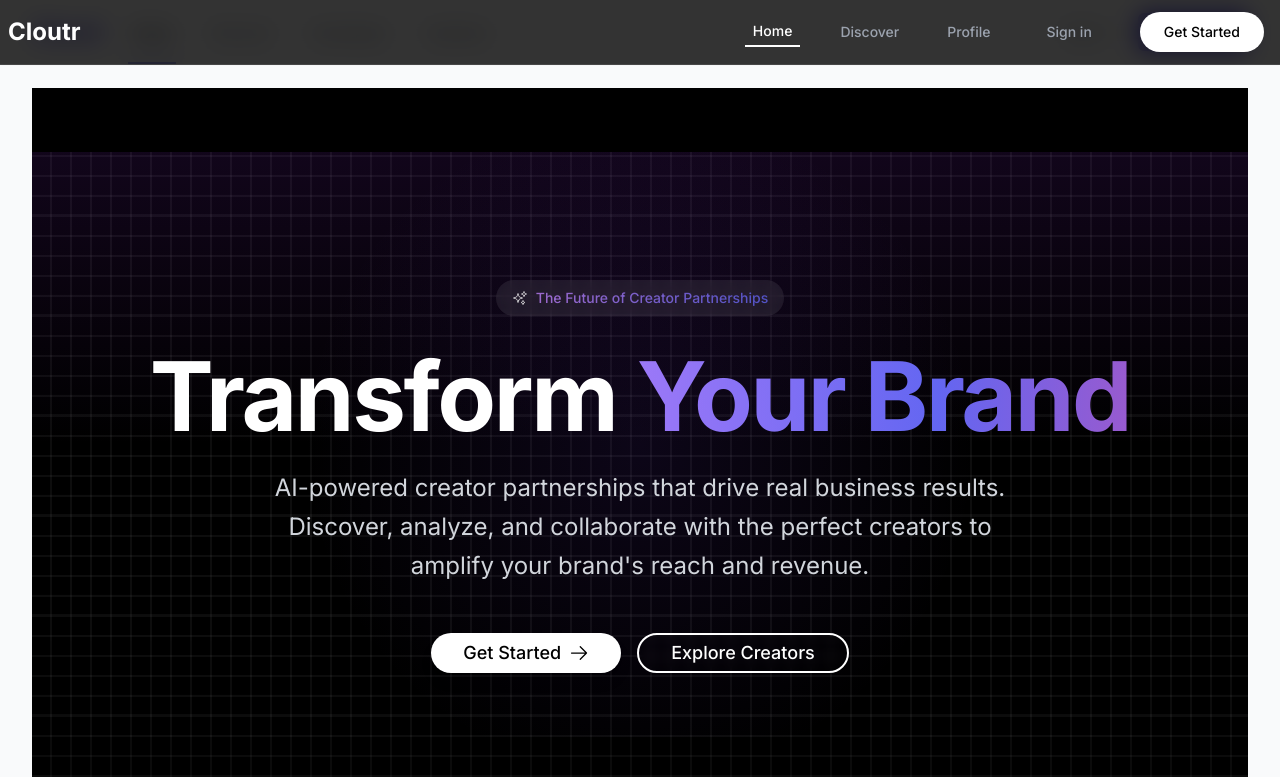
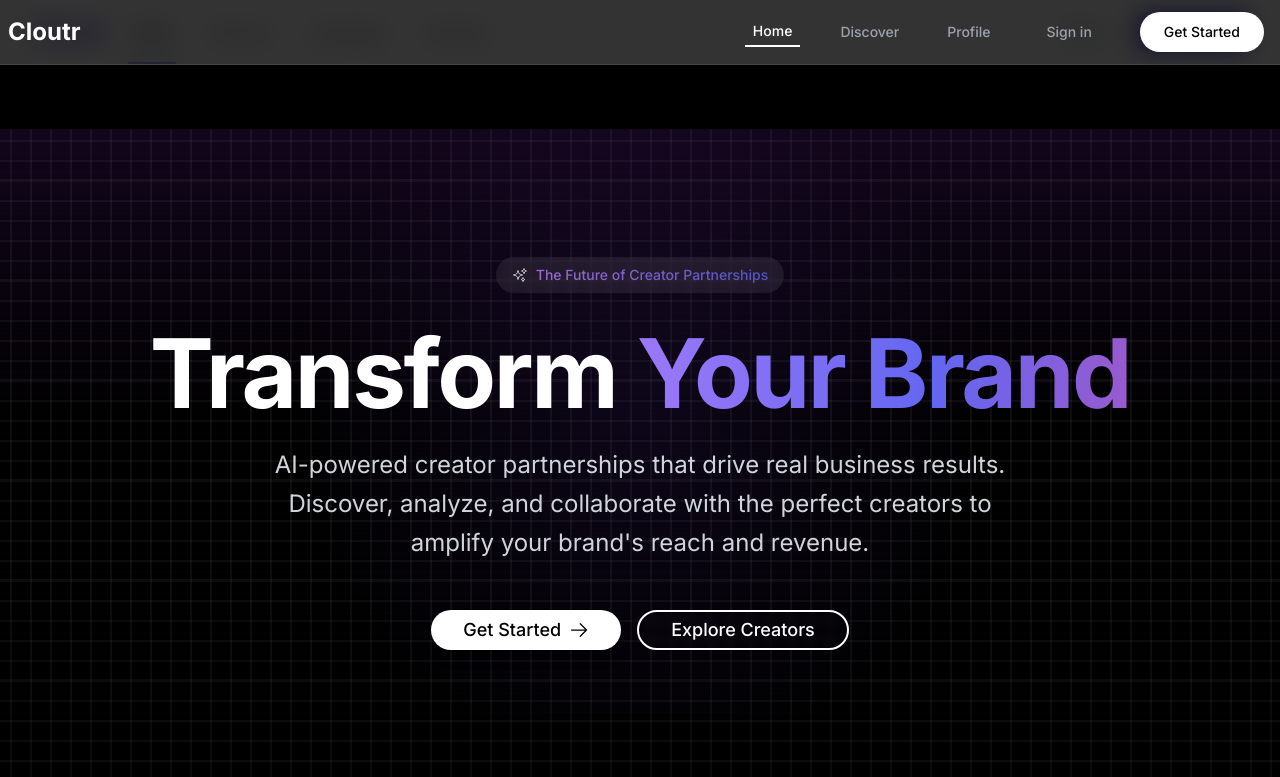
Before and after one commit to lblaseygg/cloutr-frontend, a Next.js app: page / in a window 1280 px wide. Shown: the top 777 px of the page. Built offline with nearby package versions, Linux system fonts and the light colour scheme.

Commit message:
Fix styling issues and layout structure

```diff
--- a/src/app/globals.css
+++ b/src/app/globals.css
@@ -3,16 +3,13 @@
 @tailwind utilities;
 
 :root {
-  --background: #ffffff;
-  --foreground: #171717;
+  --font-sans: var(--font-geist-sans);
+  --font-mono: var(--font-geist-mono);
 }
 
 @layer base {
-  :root {
-    --color-background: var(--background);
-    --color-foreground: var(--foreground);
-    --font-sans: var(--font-geist-sans);
-    --font-mono: var(--font-geist-mono);
+  html {
+    @apply antialiased;
   }
 }
 
--- a/src/app/layout.tsx
+++ b/src/app/layout.tsx
@@ -16,8 +16,8 @@ export default function RootLayout({
   children: React.ReactNode;
 }) {
   return (
-    <html lang="en">
-      <body className={inter.className}>
+    <html lang="en" className="h-full bg-white">
+      <body className={`${inter.className} h-full`}>
         <MainLayout>
           {children}
         </MainLayout>
--- a/src/components/layout/MainLayout.tsx
+++ b/src/components/layout/MainLayout.tsx
@@ -20,10 +20,10 @@ const MainLayout: React.FC<MainLayoutProps> = ({ children }) => {
   ];
 
   return (
-    <div className="min-h-screen bg-gray-50">
+    <div className="min-h-screen bg-white">
       {/* Navigation */}
       {!isAuthPage && (
-        <nav className="bg-white shadow-sm">
+        <nav className="bg-white border-b border-gray-200">
           <div className="max-w-7xl mx-auto px-4 sm:px-6 lg:px-8">
             <div className="flex justify-between h-16">
               <div className="flex">
@@ -68,7 +68,7 @@ const MainLayout: React.FC<MainLayoutProps> = ({ children }) => {
       )}
 
       {/* Main content */}
-      <main className="max-w-7xl mx-auto py-6 sm:px-6 lg:px-8">
+      <main className="flex-1 bg-white">
         {children}
       </main>
 
```
